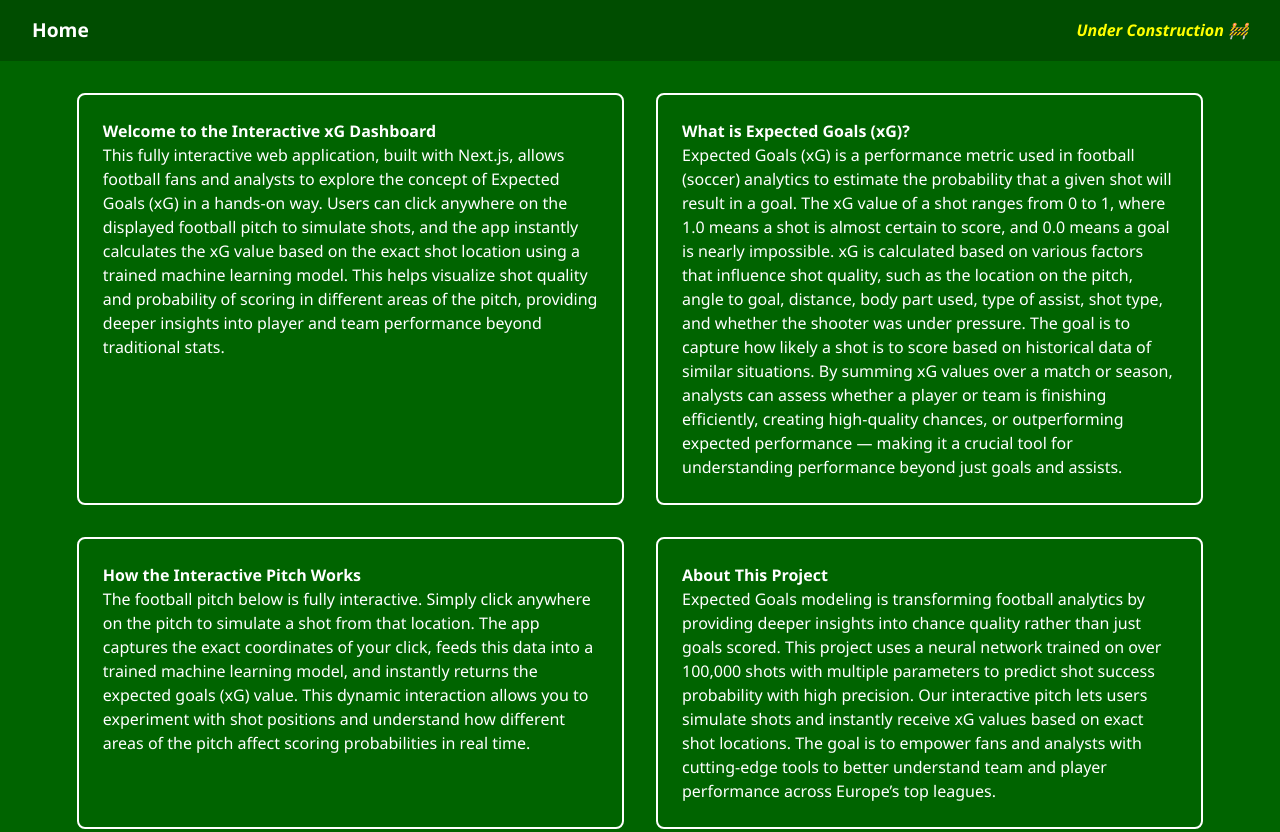
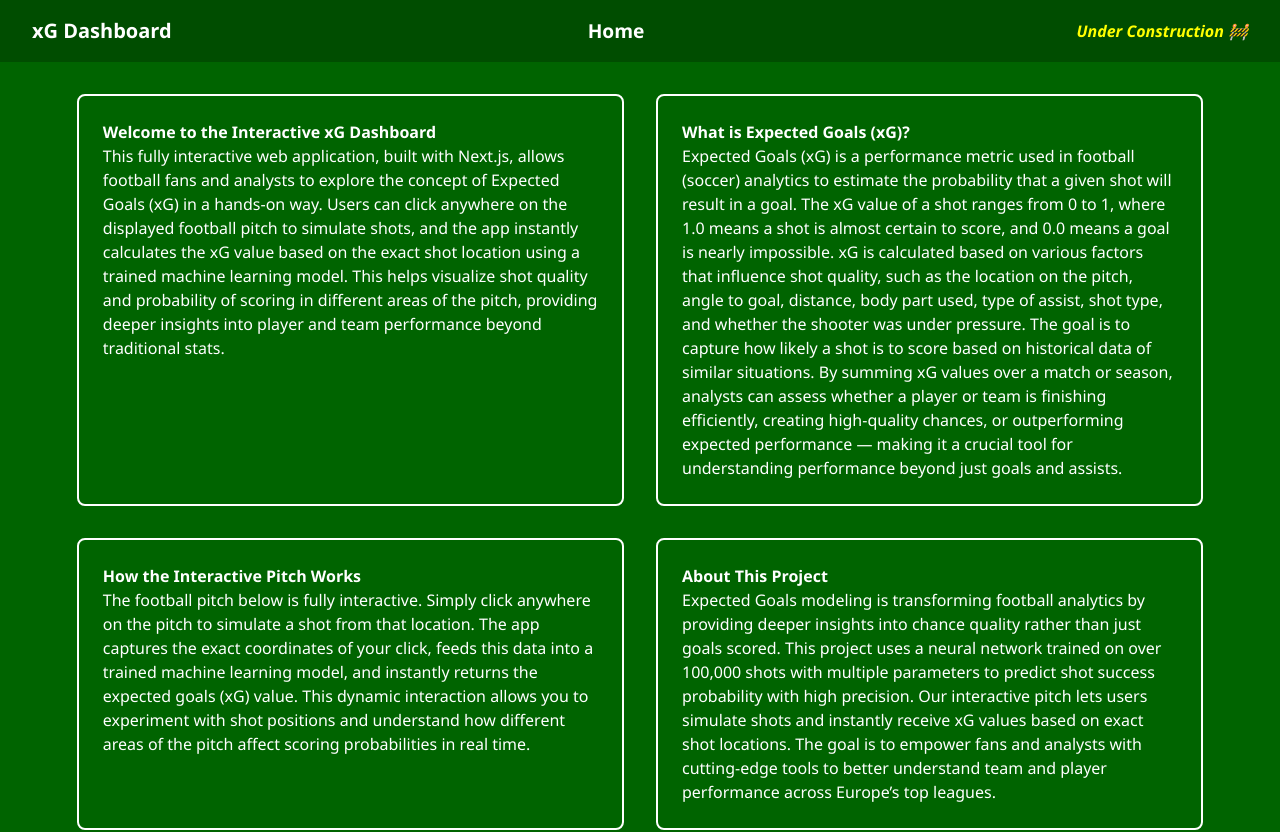
Before and after one commit to danieloyasodun/xg-shot-predictor, a Next.js app in the folder frontend/: page / in a window 1280 px wide. Shown: the top 832 px of the page. Built offline with nearby package versions, Linux system fonts and the light colour scheme.

Commit message:
set title name

```diff
--- a/frontend/src/app/globals.css
+++ b/frontend/src/app/globals.css
@@ -81,6 +81,10 @@ button:hover {
   font-style: italic;
 }
 
+.brand {
+  font-weight: bold;
+  font-size: 1.25rem;
+}
 
 /* Navbar links */
 .navbar a {
--- a/frontend/src/app/layout.tsx
+++ b/frontend/src/app/layout.tsx
@@ -1,4 +1,12 @@
 import "./globals.css";
+
+export const metadata = {
+  title: {
+    default: "xG Dashboard",
+    template: "%s | xG Dashboard", // This makes pages show like "Home | xG Dashboard"
+  },
+  description: "Interactive Expected Goals analysis tool for football analytics.",
+};
 
 
 export default function RootLayout({
--- a/frontend/src/app/page.tsx
+++ b/frontend/src/app/page.tsx
@@ -1,5 +1,6 @@
 "use client";
 import Link from 'next/link';
+
 
 export default function Home() {
   return (
@@ -7,7 +8,8 @@ export default function Home() {
       <div>
         {/* Navigation Bar */}
         <nav className="navbar">
-        <Link href="/">Home</Link>
+          <span className="brand">xG Dashboard</span>
+          <Link href="/">Home</Link>
           <span className="under-construction">Under Construction 🚧</span>
         </nav>
 
```
